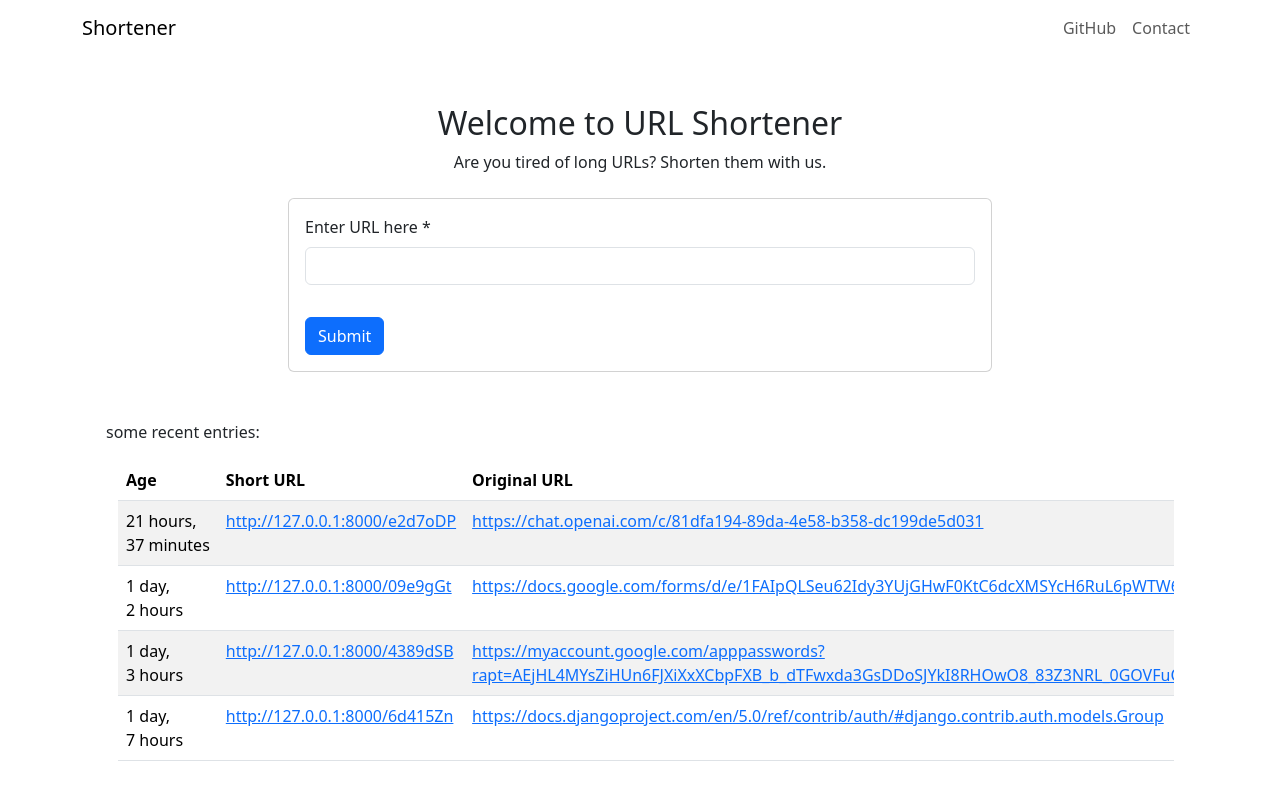
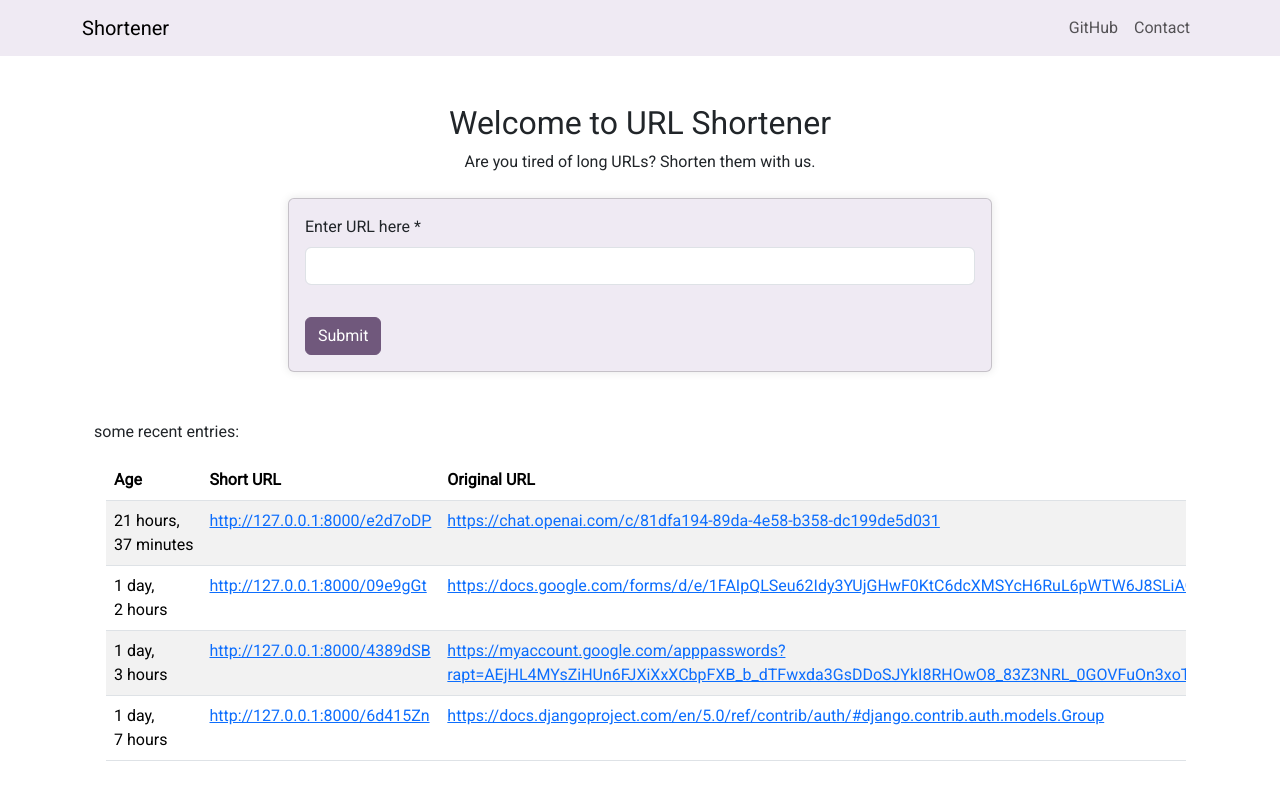
Before and after one commit to Pav125/shortener, a Django app: page / in a window 1280 px wide. Run offline with Django 5.2, Linux system fonts and the light colour scheme; data comes from the database, SQL or seed files in the repository; some libraries are stand-ins or nearby versions.

Commit message:
ready to deploy

```diff
--- a/short/templates/short/base.html
+++ b/short/templates/short/base.html
@@ -1,10 +1,8 @@
-{% load static %}
 <!DOCTYPE html>
 <html lang="en">
 <head>
     <meta charset="UTF-8">
     <meta name="viewport" content="width=device-width, initial-scale=1.0">
-
     <!-- Latest compiled and minified CSS -->
     <link href="https://cdn.jsdelivr.net/npm/bootstrap@5.3.3/dist/css/bootstrap.min.css" rel="stylesheet" integrity="sha384-QWTKZyjpPEjISv5WaRU9OFeRpok6YctnYmDr5pNlyT2bRjXh0JMhjY6hW+ALEwIH" crossorigin="anonymous">
     <script src="https://cdn.jsdelivr.net/npm/bootstrap@5.3.3/dist/js/bootstrap.bundle.min.js" integrity="sha384-YvpcrYf0tY3lHB60NNkmXc5s9fDVZLESaAA55NDzOxhy9GkcIdslK1eN7N6jIeHz" crossorigin="anonymous"></script>
@@ -13,10 +11,32 @@
 
     <link rel="preconnect" href="https://fonts.gstatic.com">
     <link href="https://fonts.googleapis.com/css2?family=Montserrat:wght@700&family=Roboto:wght@400&display=swap" rel="stylesheet">
+    <style>
+        body {
+            font-family: 'Roboto', sans-serif;
+            background-color: #ffffff;
+        }
+        .btn{
+            background-color: #70587C;
+            border-color: #70587C;
+        }
+        .btn:hover {
+            background-color: #502F4C !important;
+            border-color: #502F4C !important;
+        }
+        .card{
+            background-color: #EFEAF3 !important;
+            {% comment %} border-color: #70587C; {% endcomment %}
+            box-shadow: 0 0 10px rgba(0, 0, 0, 0.1);
+        }
+        .navbar{
+            background-color: #EFEAF3 !important;
+        }
+    </style>
 </head>
 <body>
     {% block title %}{% endblock title %}
-    <nav class="navbar navbar-expand-lg navbar-light">
+    <nav class="navbar navbar-expand-lg navbar-light" style="background-color: #edf2f4;">
         <div class="container">
             <a class="navbar-brand" href="/">Shortener</a>
             <button class="navbar-toggler" type="button" data-bs-toggle="collapse" data-bs-target="#navbarSupportedContent" aria-controls="navbarSupportedContent" aria-expanded="false" aria-label="Toggle navigation">
--- a/short/templates/short/index.html
+++ b/short/templates/short/index.html
@@ -18,9 +18,9 @@
     </div>
 
     <!-- URL shortener form -->
-    <div class="row justify-content-center mt-2 mb-5">
+    <daiv class="row justify-content-center mt-2 mb-5">
         <div class="col-md-8"> <!-- Increase to 8 columns for medium devices -->
-            <div class="card">
+            <div class="card" style="background-color: #edf2f4;">
                 <div class="card-body">
                     {% comment %} <h5 class="card-title">URL Shortener</h5> {% endcomment %}
                     <form method="post">
@@ -37,7 +37,7 @@
                     <h5 class="card-title">Shortened URL</h5>
                     <div class="input-group mb-3">
                         <input type="text" class="form-control" id="shortenedUrl" value="{{ short_url }}" readonly>
-                        <button class="btn btn-outline-secondary" type="button" onclick="copyToClipboard()">Copy</button>
+                        <button class="btn btn-outline-secondary text-white" type="button" onclick="copyToClipboard()">Copy</button>
                     </div>
                 </div>
             </div>
```
